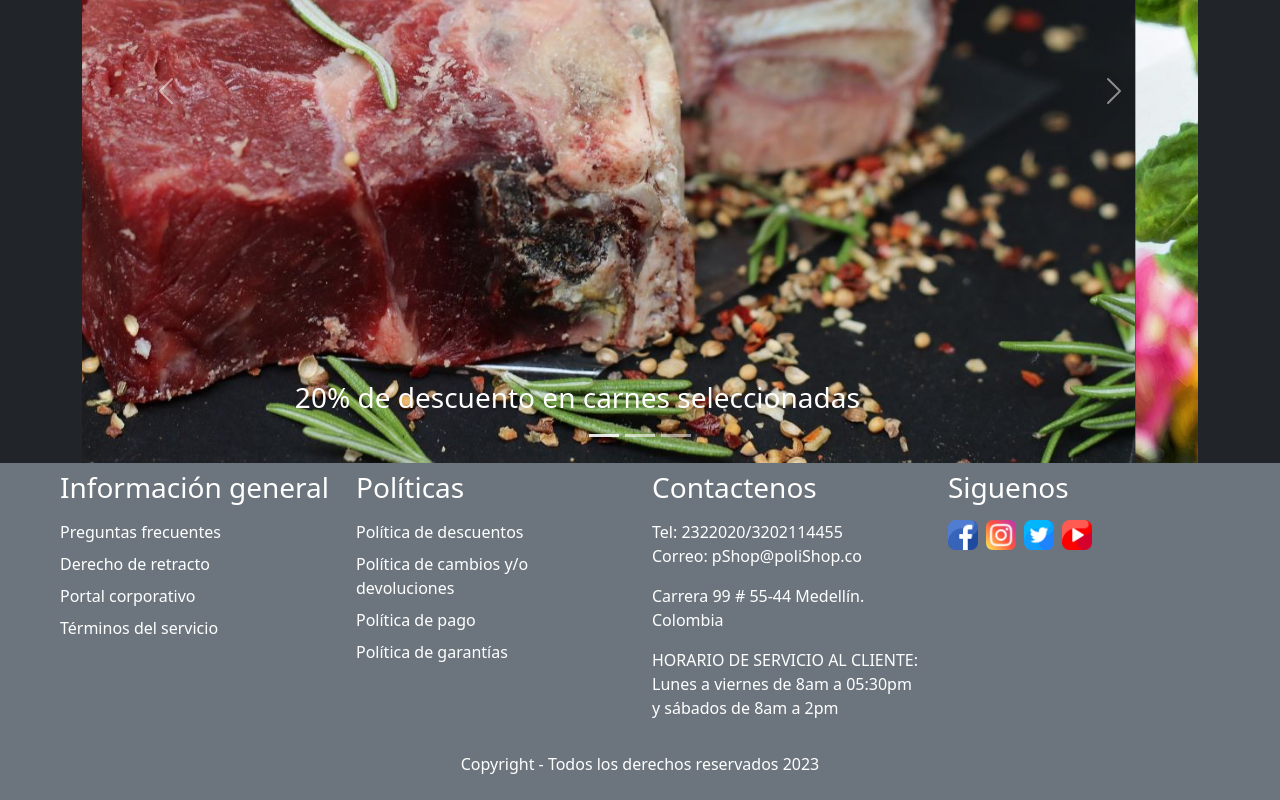
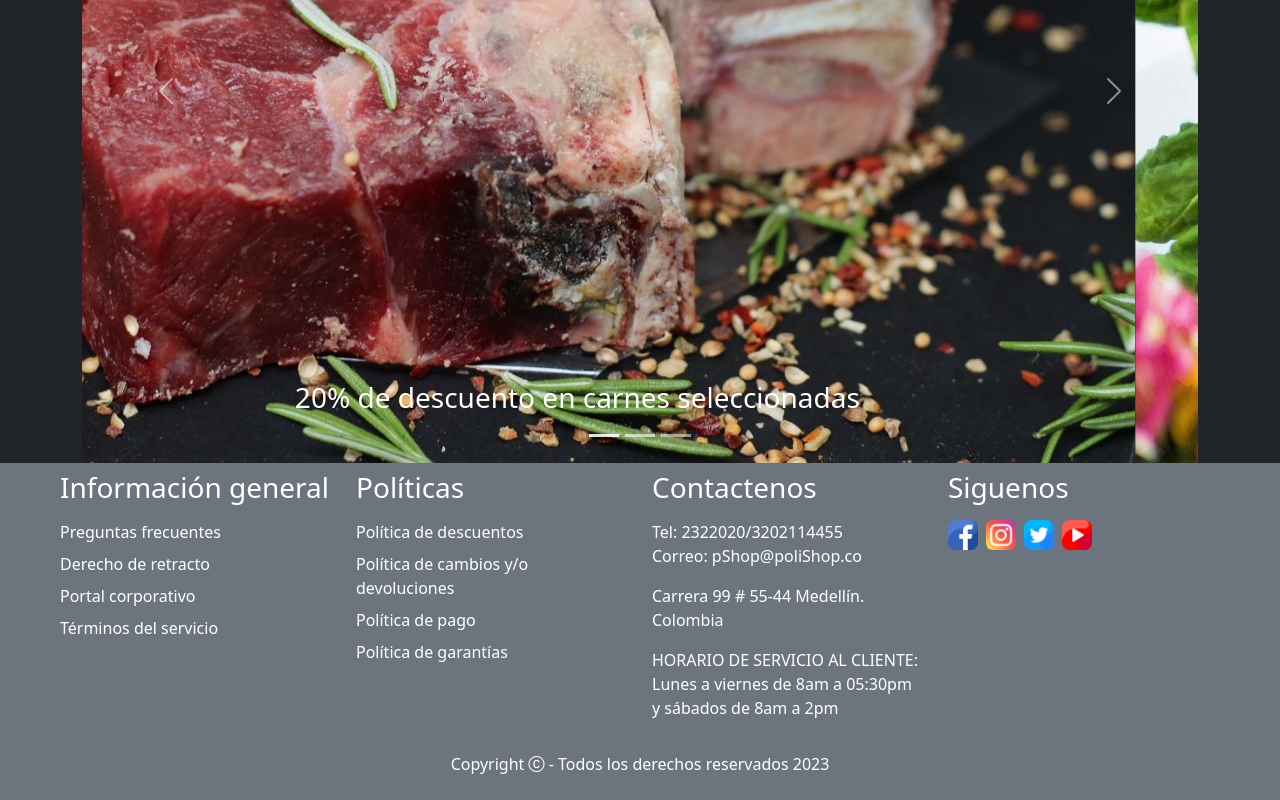
Before and after one commit to fercho2000/PoliShop, an Angular app: page / in a window 1280 px wide. Shown: the part 281-1081 px from the top of the page. Built offline with nearby package versions, Linux system fonts and the light colour scheme.

Commit message:
Upadate home 2

```diff
--- a/src/app/shared/home/home.component.html
+++ b/src/app/shared/home/home.component.html
@@ -172,7 +172,7 @@
               </div>
 
               <div class="col-xs-12 pt-3">
-                <p class="text-white text-center">Copyright - Todos los derechos reservados 2023</p>
+                <p class="text-white text-center">Copyright <i class="bi bi-c-circle"></i> - Todos los derechos reservados 2023</p>
               </div>
           </div>
       </div>
```
